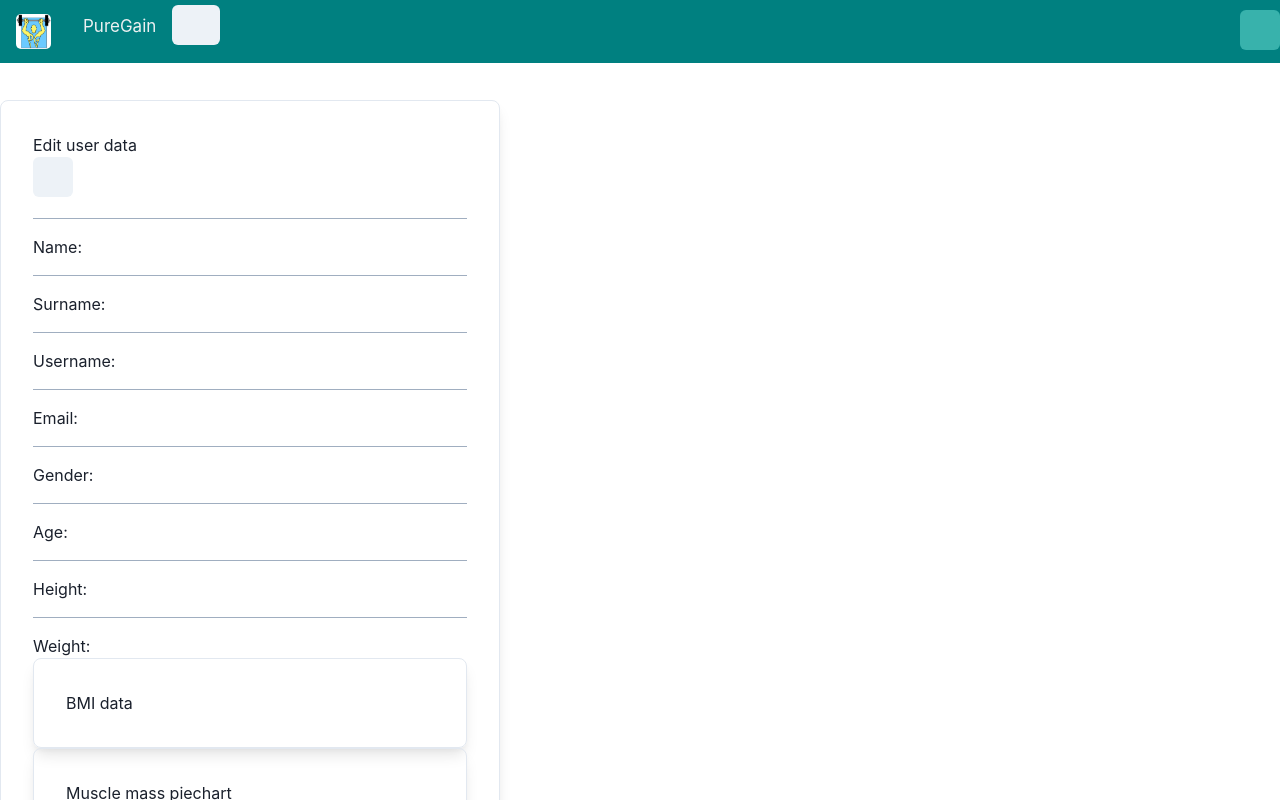
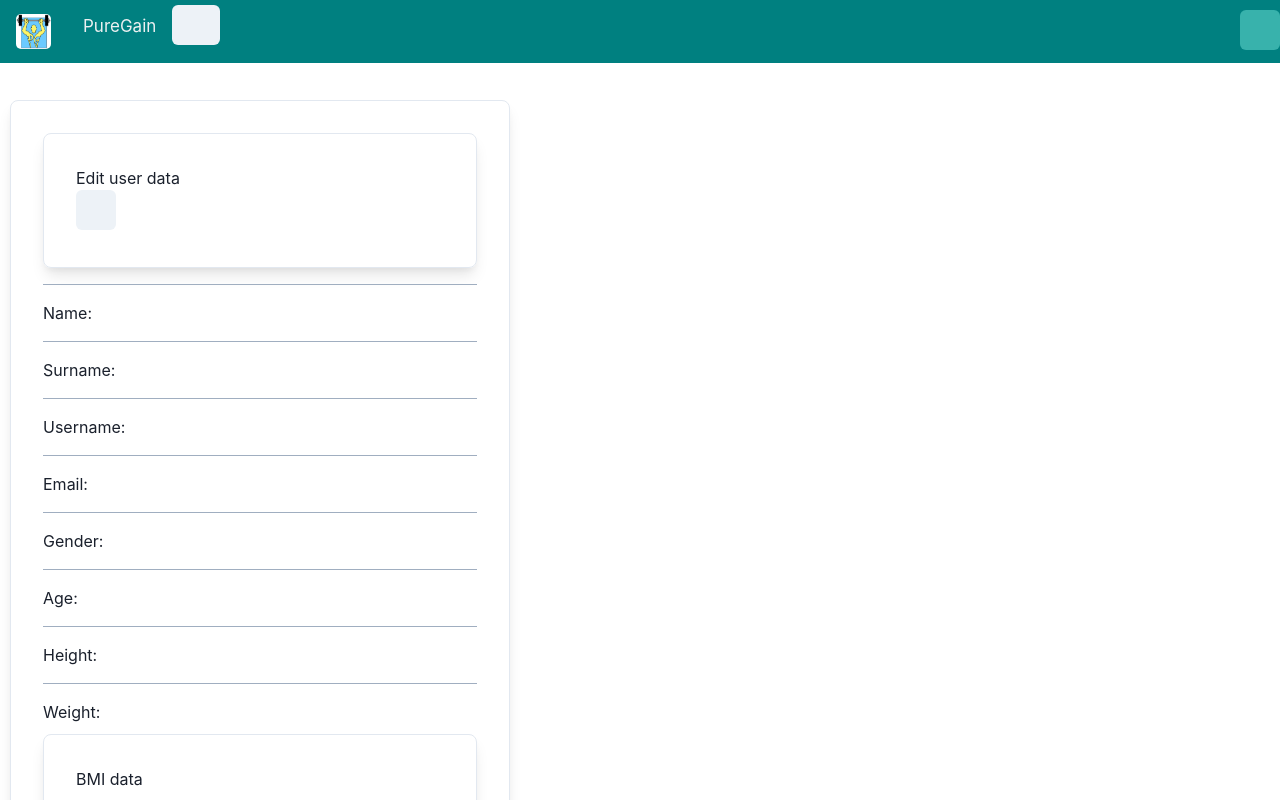
Before and after one commit to dominikvukelic/puregain, a React (Create React App) app: page /userinfo in a window 1280 px wide. Shown: the top 800 px of the page. Built offline with nearby package versions, Linux system fonts and the light colour scheme; no server answers; the database is empty; sample sign-in values are in the browser's storage; some icons are missing; a web font is replaced by a local one.

Commit message:
minor styling changes

```diff
--- a/src/components/AddExercisePopUp.js
+++ b/src/components/AddExercisePopUp.js
@@ -108,7 +108,7 @@ function AddExercisePopUp({ AddExerciseForTraining }) {
                         </ModalBody>
 
                         <ModalFooter>
-                            <Button colorScheme="teal" /* onClick={handleAddExercise} */ type="submit" form="addexercisepopup">
+                            <Button colorScheme="teal" onClick={handleAddExercise} type="submit" form="addexercisepopup">
                                 Confirm
                             </Button>
                             <Button colorScheme="red" ml={3} onClick={onClose}>
--- a/src/components/OneExercise.js
+++ b/src/components/OneExercise.js
@@ -6,7 +6,7 @@ import './OneExercise.css';
 function OneExercise({ exercisename, weight, reps, handleDelete, id, handleEdit }) {
     return (
         <>
-            <ListItem>
+            <ListItem fontSize="xs">
                 <Grid templateColumns="repeat(5, 1fr)" gap={6} className="item" bg="teal">
                     <GridItem w="100%" h="30px">
                         <p>Exercise name</p>
--- a/src/pages/TrainingPage.js
+++ b/src/pages/TrainingPage.js
@@ -26,8 +26,7 @@ function TrainingPage() {
         setexerciseForTraining([...exerciseForTraining.filter((e) => e.id !== id)]);
     };
 
-    /*  const deleteExerciseFromTraining = (id) => {
-        setexerciseForTraining([...exerciseForTraining.filter((e) => e.id !== id)]);
+    /*
         //dodat za edit i dodat popup
     }; */
 
--- a/src/pages/UserInfo.js
+++ b/src/pages/UserInfo.js
@@ -36,10 +36,10 @@ function UserInfo(/* handleEdit napravit novi */) {
         navigate('/login');
     } else {
         return (
-            <Box padding={8} maxWidth="500px" borderWidth={1} borderRadius={8} boxShadow="lg">
+            <Box padding={8} maxWidth="500px" borderWidth={1} borderRadius={8} boxShadow="lg" margin="0 10px">
                 <Box>
                     <Stack divider={<StackDivider borderColor="gray.400" />} spacing={4} align="stretch">
-                        <Box>
+                        <Box padding={8} borderWidth={1} borderRadius={8} boxShadow="lg" maxWidth="500px">
                             <p className="button-text">Edit user data</p>
                             <IconButton
                                 aria-label="Edit user data"
@@ -62,7 +62,7 @@ function UserInfo(/* handleEdit napravit novi */) {
                         <Box>Weight: {userData.userWeight}</Box>
                     </Stack>
                 </Box>
-                <Box padding={8} borderWidth={1} borderRadius={8} boxShadow="lg" maxWidth="500px">
+                <Box padding={8} borderWidth={1} borderRadius={8} boxShadow="lg" maxWidth="500px" mt="10px">
                     <p>BMI data</p>
                     <Heading as="h3" size="lg">
                         {/* {message}
```
